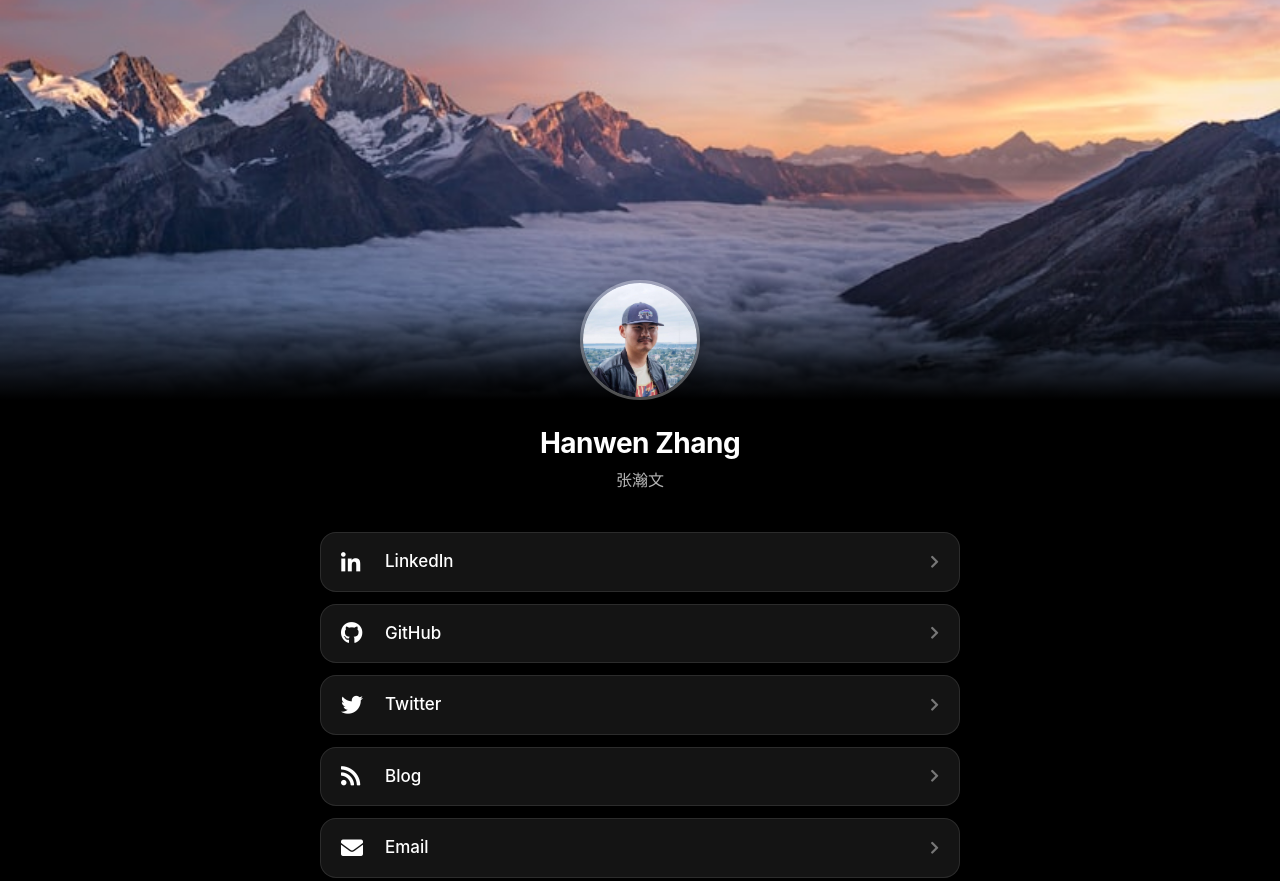
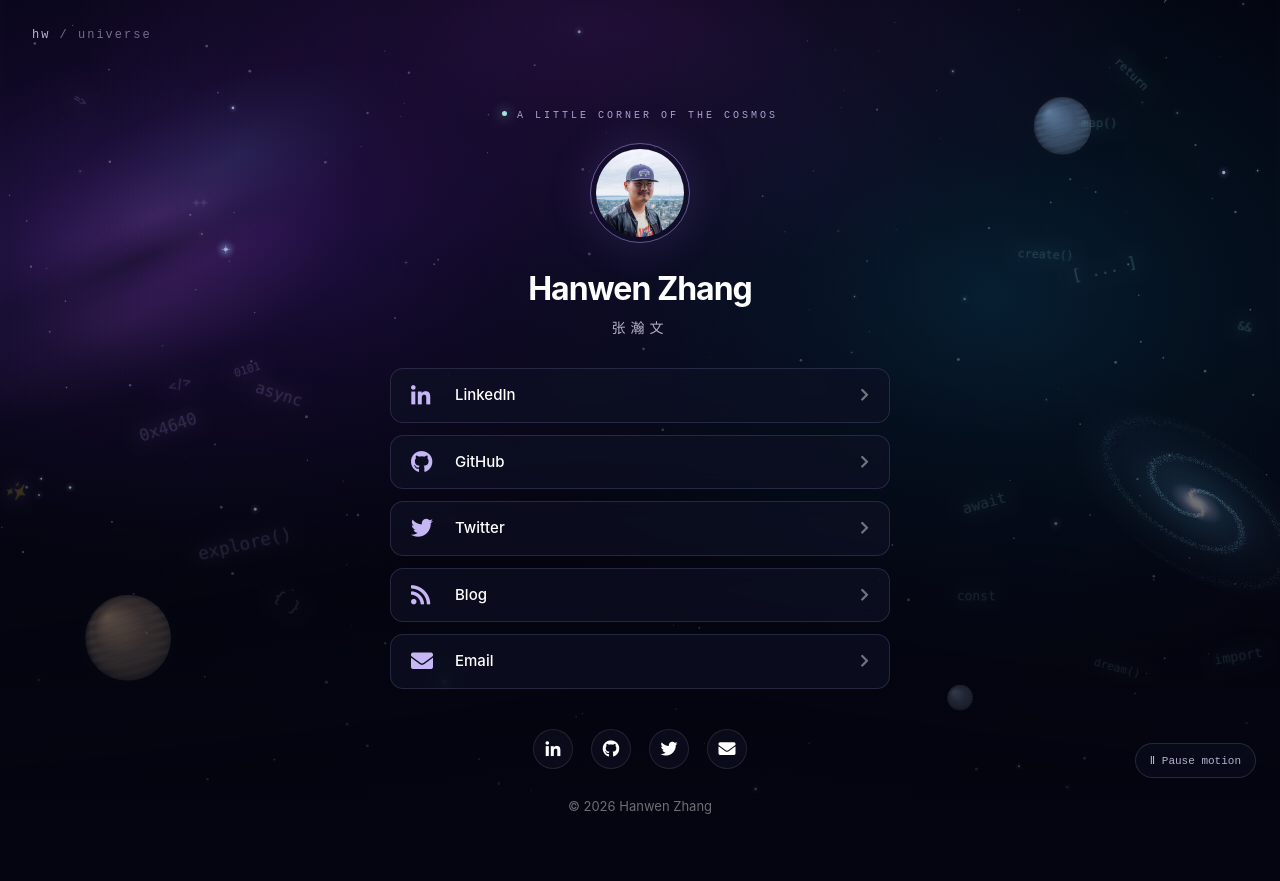
Before and after one commit to hwzh4640/hanwe.nz, a website: page index.html in a window 1280 px wide. Shown: the top 881 px of the page. After the commit the page ends 846 px from the top, so only its background shows below. Drawn offline with Linux system fonts and the light colour scheme; animation ran at ten frames a second; a web font is replaced by a local one.

Commit message:
Add animated nebula background with planets and floating code

```diff
--- a/css/style.css
+++ b/css/style.css
@@ -196,3 +196,28 @@ footer {
     font-size: 16px;
   }
 }
+/* Living universe */
+body { background: #040510; }
+.header-bg { height: 100%; z-index: 0; pointer-events: none; overflow: hidden; background: #040510; }
+.header-bg::after { inset: 0; height: auto; background: linear-gradient(90deg, transparent, rgba(4,5,16,.25) 50%, transparent), linear-gradient(0deg, rgba(4,5,16,.65), transparent 55%); }
+#universe { width: 100%; height: 100%; display: block; }
+.content { position: relative; z-index: 1; max-width: 540px; padding-top: 110px; }
+.profile-section { margin-bottom: 30px; }
+.profile-photo { width: 100px; height: 100px; padding: 5px; border: 1px solid rgba(183,163,255,.5); box-shadow: 0 0 45px #8662d333; }
+.name { font-size: 32px; letter-spacing: -1px; }
+.tagline { color: #b4adc9; letter-spacing: 5px; font-size: 14px; }
+.link-btn { background: rgba(15,18,37,.65); border-color: rgba(167,163,218,.18); border-radius: 13px; padding: 15px 20px; }
+.link-btn:hover { background: rgba(63,47,101,.65); border-color: #a48ae0; transform: translateY(-2px); box-shadow: 0 8px 30px #0004; }
+.link-btn span { font-size: 15px; }
+.link-btn i:first-child { color: #c6b7f4; }
+.social-icons { gap: 18px; margin-bottom: 28px; }
+.social-icons a { background: rgba(15,18,37,.55); width: 40px; height: 40px; font-size: 17px; }
+.orbit-label { text-align: center; font: 10px ui-monospace, SFMono-Regular, monospace; letter-spacing: 3px; color: #aba0cf; margin-bottom: 22px; }
+.orbit-label::before { content: ''; display: inline-block; width: 5px; height: 5px; border-radius: 50%; background: #9fe6de; box-shadow: 0 0 12px #9fe6de; margin-right: 10px; vertical-align: 2px; }
+.space-mark { position: absolute; top: 28px; left: 32px; z-index: 1; font: 12px ui-monospace, monospace; color: #b6b4ce; letter-spacing: 2px; }
+.space-mark span { color: #716e8b; }
+#motion-toggle { position: fixed; bottom: 22px; right: 24px; z-index: 3; color: #b7b1cd; background: #090c1cc9; border: 1px solid #ffffff20; padding: 10px 14px; border-radius: 30px; font: 11px ui-monospace, monospace; cursor: pointer; }
+a:focus-visible, button:focus-visible { outline: 2px solid #bbabff; outline-offset: 5px; }
+.code-fragment { position: absolute; opacity: .25; font-family: ui-monospace, SFMono-Regular, Consolas, monospace; white-space: pre; text-shadow: 0 0 15px currentColor; will-change: transform; }
+@media (max-width: 700px) { .content { padding-top: 95px; padding-bottom: 85px; max-width: 460px; } .code-fragment { font-size: 9px; opacity: .2; }  .space-mark { left: 22px; top: 22px; } #motion-toggle { bottom: 15px; right: 15px; } }
+@media (prefers-reduced-motion: reduce) { .code-fragment { animation: none; } .link-btn, .social-icons a { transition: none; } }
--- a/index.html
+++ b/index.html
@@ -12,11 +12,6 @@
 
     <title>Hanwen Zhang | 张瀚文</title>
 
-    <!-- iOS-style fonts -->
-    <link rel="preconnect" href="https://fonts.googleapis.com">
-    <link rel="preconnect" href="https://fonts.gstatic.com" crossorigin>
-    <link href="https://fonts.googleapis.com/css2?family=SF+Pro+Display:wght@400;500;600;700&display=swap" rel="stylesheet">
-
     <!-- Custom styles for this template -->
     <link href="css/style.css" rel="stylesheet">
 
@@ -25,10 +20,26 @@
   <body>
 
     <!-- Full-width header background -->
-    <div class="header-bg"></div>
+    <div class="header-bg" aria-hidden="true">
+      <canvas id="universe"></canvas>
+      <span class="code-fragment">const universe = new Cosmos();
+await universe.explore();</span>
+      <span class="code-fragment">function dream() {
+  return possibilities.map(create);
+}</span>
+      <span class="code-fragment">// somewhere, beyond the horizon
+while (curious) {
+  discover();
+}</span>
+      <span class="code-fragment">&lt;HelloWorld /&gt;
+// built from stardust</span>
+    </div>
+    <div class="space-mark">hw<span> / universe</span></div>
+    <button id="motion-toggle" type="button" aria-pressed="false">Ⅱ Pause motion</button>
 
     <div class="content">
 
+      <p class="orbit-label">A LITTLE CORNER OF THE COSMOS</p>
       <!-- Profile section -->
       <div class="profile-section">
         <img class="profile-photo" src="img/profile.jpg" alt="Hanwen Zhang">
@@ -67,10 +78,10 @@
 
       <!-- Social icons -->
       <div class="social-icons">
-        <a href="https://www.linkedin.com/in/hanwenz/"><i class="fab fa-linkedin-in"></i></a>
-        <a href="https://github.com/hwzh4640"><i class="fab fa-github"></i></a>
-        <a href="https://twitter.com/i4640"><i class="fab fa-twitter"></i></a>
-        <a href="mailto:i@hzemail.com"><i class="fas fa-envelope"></i></a>
+        <a href="https://www.linkedin.com/in/hanwenz/" aria-label="LinkedIn"><i class="fab fa-linkedin-in"></i></a>
+        <a href="https://github.com/hwzh4640" aria-label="GitHub"><i class="fab fa-github"></i></a>
+        <a href="https://twitter.com/i4640" aria-label="Twitter"><i class="fab fa-twitter"></i></a>
+        <a href="mailto:i@hzemail.com" aria-label="Email"><i class="fas fa-envelope"></i></a>
       </div>
 
       <footer>
@@ -82,6 +93,7 @@
     <!-- Font Awesome -->
     <link href="vendor/fontawesome-free/css/all.min.css" rel="stylesheet">
 
+    <script src="js/universe.js"></script>
   </body>
 
 </html>
--- /dev/null
+++ b/js/universe.js
@@ -0,0 +1,149 @@
+(() => {
+  'use strict';
+  const canvas = document.getElementById('universe');
+  const ctx = canvas.getContext('2d');
+  if (!ctx) return;
+  const motion = matchMedia('(prefers-reduced-motion: reduce)');
+  const button = document.getElementById('motion-toggle');
+  let paused = motion.matches, width, height, frame, time = 0, last = 0;
+  let pointer = { x: 0, y: 0 };
+  let seed = 4640;
+  const random = () => { seed = (seed * 16807) % 2147483647; return (seed - 1) / 2147483646; };
+  const stars = Array.from({length: 230}, () => ({x: random(), y: random(), r: random() * 1.5 + .25, speed: .3 + random()*.45, blink: random() < .18, phase: random() * 6.28}));
+  // Render dense spiral dust once, then animate the cached galaxies.
+  function galaxyTexture(color, arms, twist) {
+    const texture = document.createElement('canvas');
+    texture.width = texture.height = 900;
+    const g = texture.getContext('2d');
+    g.translate(450,450);
+    const halo = g.createRadialGradient(0,0,0,0,0,430);
+    halo.addColorStop(0,'rgba(255,232,216,.8)');
+    halo.addColorStop(.12,`rgba(${color},.35)`);
+    halo.addColorStop(.55,`rgba(${color},.1)`);
+    halo.addColorStop(1,`rgba(${color},0)`);
+    g.fillStyle=halo; g.fillRect(-450,-450,900,900);
+    g.globalCompositeOperation='screen';
+    for(let i=0;i<22000;i++) {
+      const r=Math.pow(random(),.75)*410;
+      const spread=(random()+random()+random()-1.5)*(.22+ .25*r/410);
+      const a=r/410*twist+Math.floor(random()*arms)*Math.PI*2/arms+spread;
+      const x=Math.cos(a)*r, y=Math.sin(a)*r;
+      const size=.35+random()*1.3;
+      g.fillStyle=`rgba(${r<65?'255,231,211':random()>.8?'218,228,255':color},${(.12+random()*.5)*(1-r/490)})`;
+      g.beginPath();g.arc(x,y,size,0,Math.PI*2);g.fill();
+    }
+    const core=g.createRadialGradient(0,0,0,0,0,90);
+    core.addColorStop(0,'rgba(255,255,245,1)');core.addColorStop(.17,'rgba(255,243,225,.95)');core.addColorStop(.5,'rgba(238,207,255,.45)');core.addColorStop(1,'rgba(220,190,255,0)');
+    g.fillStyle=core;g.fillRect(-90,-90,180,180);
+    return texture;
+  }
+  const galaxies = [
+    {x:.94,y:.62,r:150,tilt:.6,flat:.48,speed:-.033,texture:galaxyTexture('102,197,255',2,8)}
+
+  ];
+  const snippets = ['{ }','await','</>','const','=>','dream()','0x4640','[ ... ]','async','create()','++','return','✨','&&','explore()','import','0101','map()'];
+  document.querySelectorAll('.code-fragment').forEach(el=>el.remove());
+  const fragments = snippets.map((text,i)=>{
+    const el=document.createElement('span'); el.className='code-fragment'; el.textContent=text;
+    document.querySelector('.header-bg').appendChild(el);
+    const side=i%2;
+    const x=side ? .76+random()*.19 : .02+random()*.2;
+    const y=.07+random()*.86;
+    el.style.left=`${x*100}%`; el.style.top=`${y*100}%`;
+    el.style.fontSize=`${11+random()*7}px`; el.style.color=side?'#95dce9':'#cab4ff';
+    return {el,phase:random()*6.28,speed:.12+random()*.2,range:15+random()*35,rotation:(random()-.5)*60,spin:i%4===0};
+  });
+  function glow(x,y,rx,ry,color,alpha) {
+    ctx.save(); ctx.translate(x,y); ctx.scale(rx,ry);
+    const gradient = ctx.createRadialGradient(0,0,0,0,0,1);
+    gradient.addColorStop(0,`rgba(${color},${alpha})`); gradient.addColorStop(.4,`rgba(${color},${alpha * .45})`); gradient.addColorStop(1,`rgba(${color},0)`);
+    ctx.fillStyle = gradient; ctx.fillRect(-1,-1,2,2); ctx.restore();
+  }
+  function draw(now) {
+    if (!paused && last) time += Math.min((now-last)/1000,.05);
+    last = now;
+    ctx.clearRect(0,0,width,height);
+    ctx.fillStyle = '#040510'; ctx.fillRect(0,0,width,height);
+    const drift = Math.sin(time*.07)*35;
+    glow(width*.19+drift,height*.28,width*.55,height*.45,'83,33,159',.42);
+    glow(width*.78-drift,height*.37,width*.4,height*.48,'13,95,132',.32);
+    glow(width*.48,height*.03,width*.42,height*.32,'118,41,164',.3);
+    // Diffuse overlapping clouds, without the spiral or bright galactic core.
+    ctx.save();
+    ctx.translate(width*.12+Math.sin(time*.035)*8,height*.29);
+    ctx.rotate(-.4);
+    const cloudScale=Math.min(width/900,1.2);
+    ctx.scale(cloudScale,cloudScale);
+    glow(-65,-22,255,135,'96,58,158',.22);
+    glow(24,18,155,105,'149,76,169',.18);
+    glow(88,-31,135,65,'65,120,167',.17);
+    glow(-45,58,175,64,'126,71,160',.15);
+    glow(6,-14,90,38,'168,118,184',.1);
+    glow(-20,16,165,25,'7,9,24',.42);
+    ctx.restore();
+    ctx.save(); ctx.translate(pointer.x*10,pointer.y*10);
+    for (const s of stars) {
+      const pulse=s.blink ? .12 + ((Math.sin(time*s.speed+s.phase)+1)/2)*.78 : .3;
+      const alpha=.12+pulse*.65;
+      const x=s.x*width,y=s.y*height;
+      ctx.fillStyle = `rgba(218,234,255,${alpha})`;
+      ctx.beginPath(); ctx.arc(x,y,s.r*(.75+pulse*.4),0,Math.PI*2); ctx.fill();
+      if(s.blink) {
+        glow(x,y,s.r*4.5,s.r*4.5,'165,195,255',pulse*.22);
+      }
+      if(s.blink && s.r>1.55 && pulse>.72) {
+        glow(x,y,s.r*6,s.r*6,'155,197,255',pulse*.4);
+        ctx.strokeStyle=`rgba(215,234,255,${pulse*.55})`; ctx.lineWidth=.6;
+        ctx.beginPath();ctx.moveTo(x-5*pulse,y);ctx.lineTo(x+5*pulse,y);ctx.moveTo(x,y-5*pulse);ctx.lineTo(x,y+5*pulse);ctx.stroke();
+      }
+    }
+    for (const g of galaxies) {
+      const r=g.r*Math.min(1,width/1000+.2);
+      ctx.save();ctx.translate(width*g.x+Math.sin(time*.09+g.r)*12,height*g.y+Math.cos(time*.07+g.r)*9);
+      ctx.rotate(g.tilt);ctx.scale(1,g.flat);ctx.rotate(time*g.speed);
+      ctx.globalAlpha=.55;ctx.globalCompositeOperation='screen';ctx.drawImage(g.texture,-r,-r,r*2,r*2);ctx.restore();
+    }
+    // Quiet planets: a lit crescent, shaded surface, and a thin atmosphere.
+    for (const p of [{x:.83,y:.16,r:29,color:'113,150,188'}, {x:.1,y:.8,r:43,color:'167,137,112'}, {x:.75,y:.87,r:13,color:'124,144,168'}]) {
+      const x=width*p.x, y=height*p.y+Math.sin(time*.05+p.r)*3;
+      const r=p.r*Math.min(1,width/650);
+      ctx.save();
+      glow(x,y,r*1.18,r*1.18,p.color,.12);
+      ctx.beginPath();ctx.arc(x,y,r,0,Math.PI*2);ctx.clip();
+      const surface=ctx.createRadialGradient(x-r*.5,y-r*.5,0,x+r*.25,y+r*.2,r*1.4);
+      surface.addColorStop(0,`rgba(${p.color},.85)`);surface.addColorStop(.45,`rgba(${p.color},.45)`);surface.addColorStop(.8,'#0c101c');surface.addColorStop(1,'#050713');
+      ctx.fillStyle=surface;ctx.fillRect(x-r,y-r,r*2,r*2);
+      ctx.strokeStyle='rgba(205,214,235,.035)';ctx.lineWidth=r*.09;
+      for(let band=-3;band<4;band++) {ctx.beginPath();ctx.ellipse(x,y+band*r*.22,r*1.1,r*.17,-.25,0,Math.PI*2);ctx.stroke();}
+      ctx.restore();
+    }
+    for(const f of fragments) {
+      const t=time*f.speed+f.phase;
+      const x=Math.sin(t)*f.range+Math.sin(t*.63)*12;
+      const y=Math.cos(t*.79)*f.range;
+      const angle=f.rotation+(f.spin?time*3:Math.sin(t*.6)*22);
+      f.el.style.transform=`translate(${x}px,${y}px) rotate(${angle}deg)`;
+    }
+    ctx.restore();
+    if (!paused && !document.hidden) frame = requestAnimationFrame(draw);
+  }
+  function resize() {
+    width = innerWidth; height = innerHeight;
+    const dpr = Math.min(devicePixelRatio || 1,2);
+    canvas.width = width*dpr; canvas.height = height*dpr;
+    ctx.setTransform(dpr,0,0,dpr,0,0);
+    cancelAnimationFrame(frame); last = 0; draw(performance.now());
+  }
+  function sync() {
+    document.body.classList.toggle('motion-paused',paused);
+    button.textContent = paused ? '▷  Resume motion' : 'Ⅱ  Pause motion';
+    button.setAttribute('aria-pressed',String(paused));
+    cancelAnimationFrame(frame); last = 0; draw(performance.now());
+  }
+  button.addEventListener('click',() => {paused = !paused; sync();});
+  motion.addEventListener('change',e => {paused = e.matches; sync();});
+  document.addEventListener('visibilitychange',() => {cancelAnimationFrame(frame); last=0; if (!document.hidden) draw(performance.now());});
+  addEventListener('pointermove',e => {if (!paused) pointer = {x:e.clientX/width-.5,y:e.clientY/height-.5};});
+  addEventListener('resize',resize);
+  resize(); sync();
+})();
```
